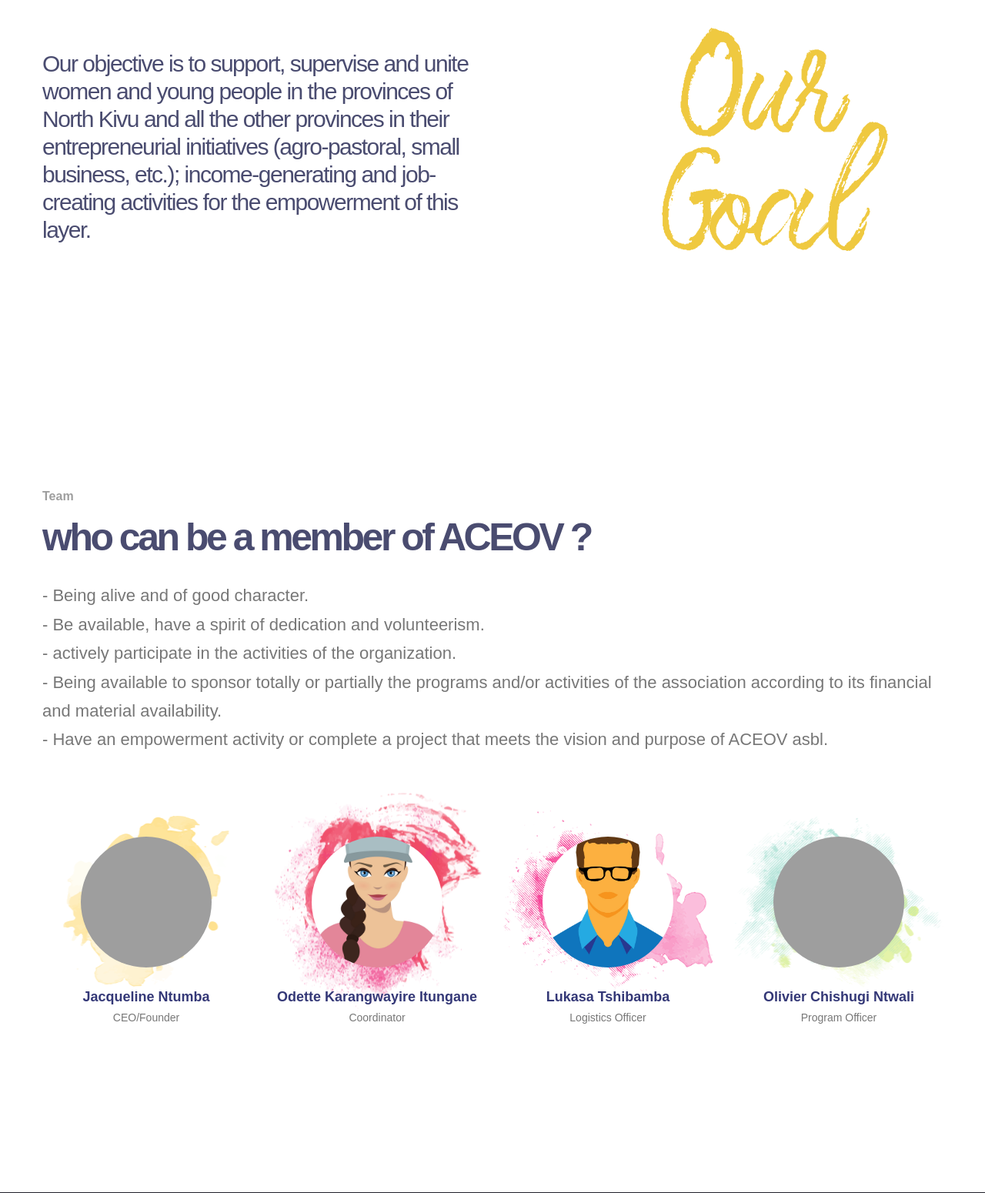
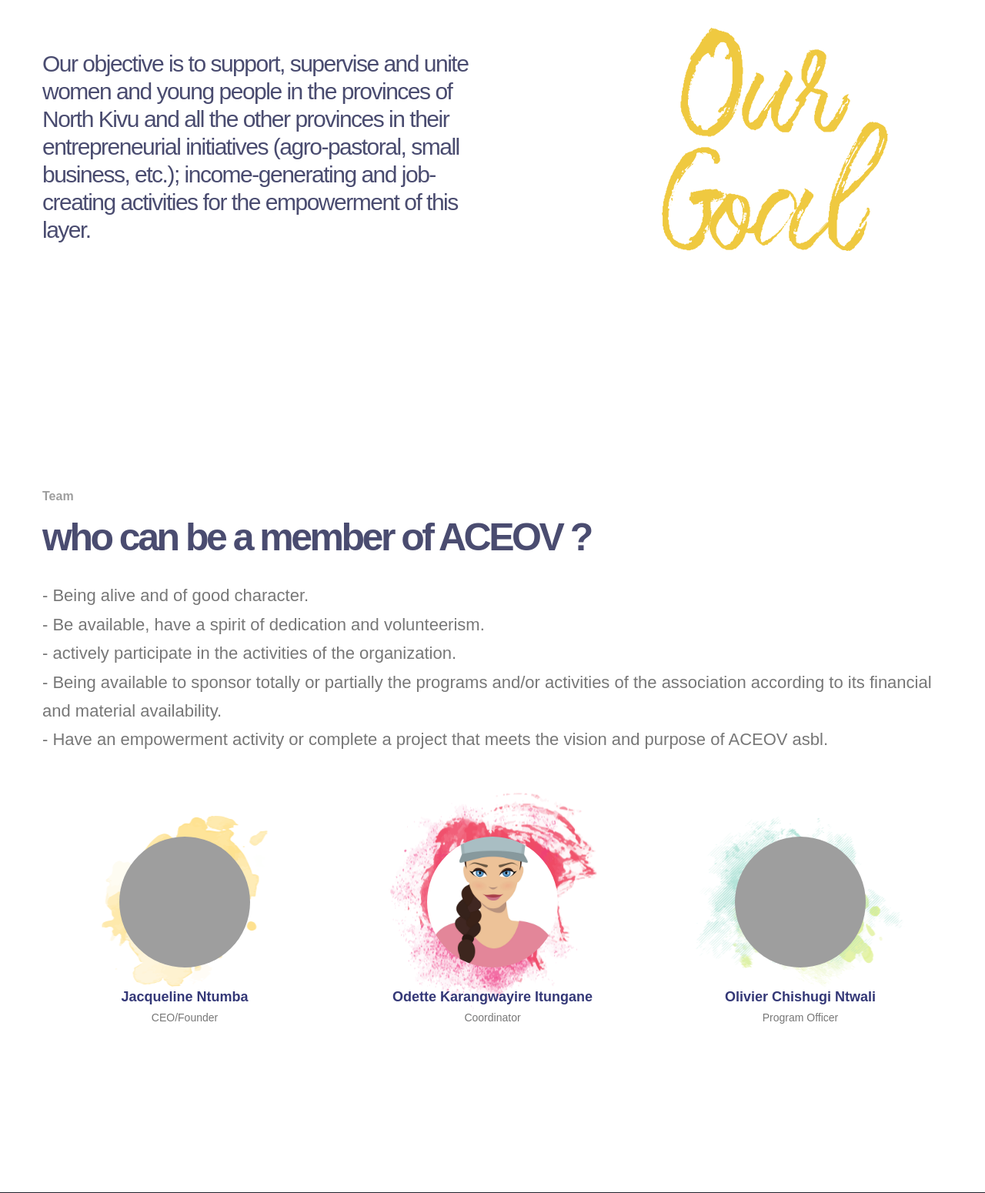
Before and after one commit to Aryaristote/ACEOV, a PHP site: page /about.php in a window 1280 px wide. Shown: the part 1320-2870 px from the top of the page at 77% size. Run offline with PHP 8.4, Linux system fonts and the light colour scheme; some libraries are stand-ins or nearby versions; grey boxes are pictures that could not be loaded.

Commit message:
love love love

```diff
--- a/about.php
+++ b/about.php
@@ -83,7 +83,7 @@
 							</div>
 						</div>
 						<div class="row margin-bottom">
-							<div class="col-sm-6 col-lg-4 col-xl-3">
+							<div class="col-sm-6 col-lg-4 col-xl-4">
 								<!-- iteam start-->
 								<div class="team-item team-item--rounded">
 									<ul class="team-item__socials">
@@ -101,7 +101,7 @@
 								</div>
 								<!-- iteam end-->
 							</div>
-							<div class="col-sm-6 col-lg-4 col-xl-3">
+							<div class="col-sm-6 col-lg-4 col-xl-4">
 								<!-- iteam start-->
 								<div class="team-item team-item--rounded">
 									<ul class="team-item__socials">
@@ -119,25 +119,8 @@
 								</div>
 								<!-- iteam end-->
 							</div>
-							<div class="col-sm-6 col-lg-4 col-xl-3">
-								<!-- iteam start-->
-								<div class="team-item team-item--rounded">
-									<ul class="team-item__socials">
-										<li><a href="#"><i class="fa fa-facebook" aria-hidden="true"></i></a></li>
-										<li><a href="#"><i class="fa fa-twitter" aria-hidden="true"></i></a></li>
-										<li><a href="#"><i class="fa fa-youtube-play" aria-hidden="true"></i></a></li>
-									</ul>
-									<div class="team-item__img-holder"><img class="img--layout" src="img/team_3.png" alt="layout"/>
-										<div class="team-item__img"><img class="img--bg" src="img/avatar-boy.jpg" alt="teammate"/></div>
-									</div>
-									<div class="team-item__description">
-										<div class="team-item__name">Lukasa Tshibamba</div>
-										<div class="team-item__position">Logistics Officer</div>
-									</div>
-								</div>
-								<!-- iteam end-->
-							</div>
-							<div class="col-sm-6 col-lg-4 col-xl-3">
+
+							<div class="col-sm-6 col-lg-4 col-xl-4">
 								<!-- iteam start-->
 								<div class="team-item team-item--rounded">
 									<ul class="team-item__socials">
--- a/index.php
+++ b/index.php
@@ -17,9 +17,9 @@
 					<div class="promo-slider">
 						<div class="promo-slider__item promo-slider__item--style-1">
 							<picture>
-								<source srcset="img/background-desktop.jpg" media="(min-width: 835px)"/>
+								<source srcset="img/retauched.jpg" media="(min-width: 835px)"/>
 								<source srcset="img/background-mobile.jpg" media="(min-width: 376px)"/>
-								<img class="img--bg" src="img/background-desktop.jpg" alt="img"/>
+								<img class="img--bg" src="img/retauched.jpg" alt="img"/>
 							</picture>
 							<div class="container">
 								<div class="row">
```
Also changed, not shown: gallery.php (+11 -0 lines), img/image-crouwd.JPG (added), img/retauched.jpg (added), img/staving_baby.jpg.JPG (added), img/team_small.jpg.jpg (added), 1 other file.
